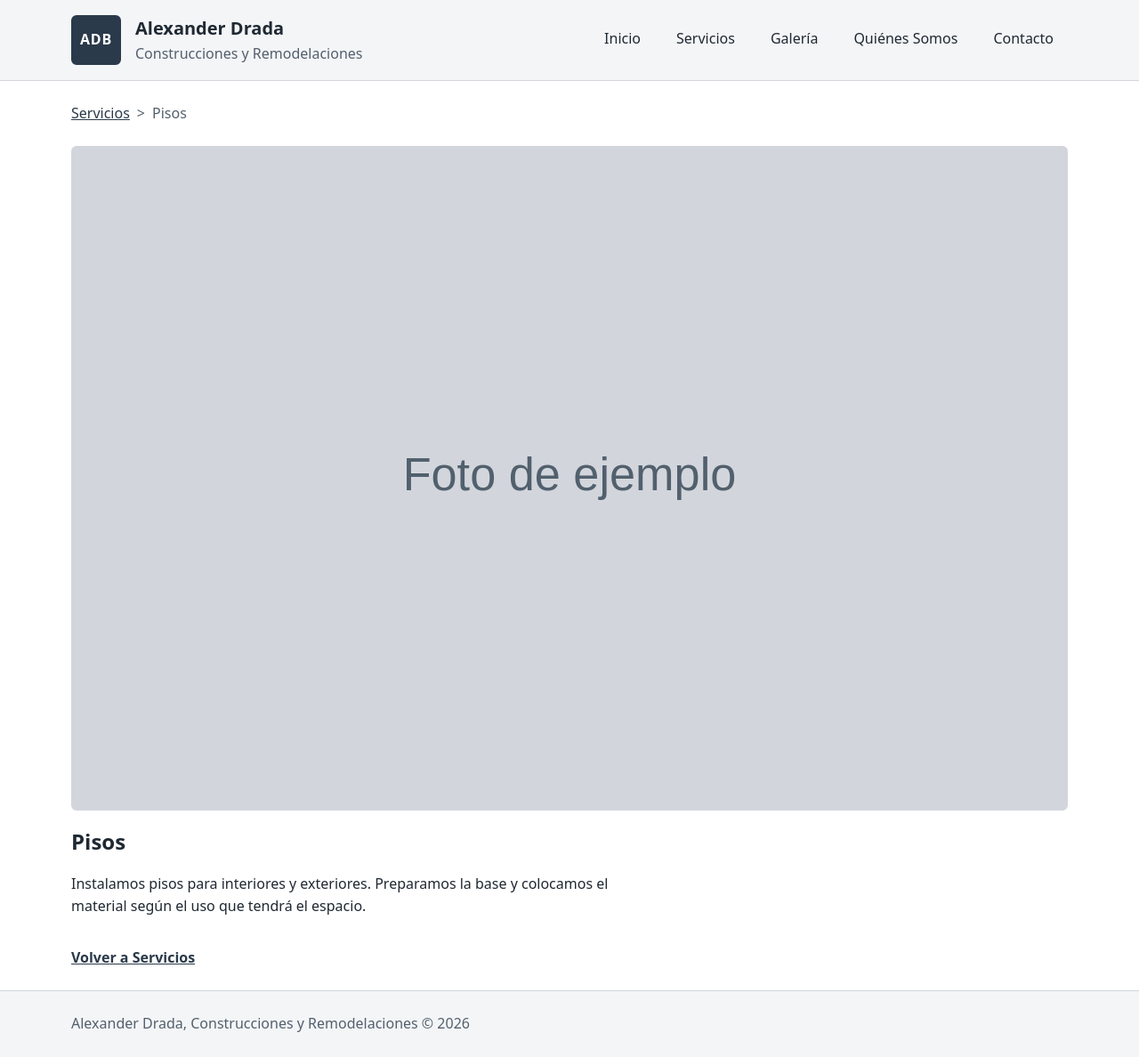
After one commit to nicohr3366/portafolio-construccion-adb, a Django app: page /servicios/pisos/ in a window 1280 px wide. The commit adds this page. Shown: the whole page at 89% size. Run offline with Django 5.2, Linux system fonts and the light colour scheme.

Commit message:
HU-06: ficha de detalle de cada servicio

```diff
--- /dev/null
+++ b/sitio/templates/sitio/servicio_detalle.html
@@ -0,0 +1,24 @@
+{% extends 'base.html' %}
+{% load static %}
+
+{% block title %}{{ servicio.nombre }} | Alexander Drada{% endblock %}
+
+{% block extra_head %}
+    <link rel="stylesheet" href="{% static 'css/servicios.css' %}">
+{% endblock %}
+
+{% block content %}
+<nav class="servicio-detalle__migas" aria-label="Ruta de navegación">
+    <a href="{% url 'sitio:servicios' %}">Servicios</a>
+    <span aria-hidden="true">&gt;</span>
+    <span>{{ servicio.nombre }}</span>
+</nav>
+
+<article class="servicio-detalle" aria-labelledby="servicio-titulo">
+    <img class="servicio-detalle__foto" src="{% static servicio.foto %}" alt="" width="1200" height="800">
+    <h1 id="servicio-titulo">{{ servicio.nombre }}</h1>
+    {# POR DEFINIR con Alexander #}
+    <p class="servicio-detalle__texto">{{ servicio.descripcion }}</p>
+    <a class="servicio-detalle__volver" href="{% url 'sitio:servicios' %}">Volver a Servicios</a>
+</article>
+{% endblock %}
--- a/sitio/urls.py
+++ b/sitio/urls.py
@@ -7,6 +7,11 @@ app_name = 'sitio'
 urlpatterns = [
     path('', views.inicio, name='inicio'),
     path('servicios/', views.servicios, name='servicios'),
+    path(
+        'servicios/<slug:slug>/',
+        views.servicio_detalle,
+        name='servicio_detalle',
+    ),
     path('galeria/', views.galeria, name='galeria'),
     path('quienes-somos/', views.quienes_somos, name='quienes_somos'),
     path('contacto/', views.contacto, name='contacto'),
--- a/sitio/views.py
+++ b/sitio/views.py
@@ -1,3 +1,4 @@
+from django.http import Http404
 from django.shortcuts import render
 
 
@@ -32,6 +33,11 @@ SERVICIOS = [
         'slug': 'construccion-desde-cero',
         'nombre': 'Construcción desde cero',
         'descripcion_corta': 'Obra nueva, desde los cimientos hasta los acabados.',
+        'descripcion': (
+            'Hacemos la obra nueva desde los cimientos hasta los acabados. '
+            'Coordinamos el trabajo para que la construcción avance en orden '
+            'y quede lista para usar.'
+        ),
         'foto': 'img/servicios/construccion-desde-cero.svg',
     },
     {
@@ -41,6 +47,11 @@ SERVICIOS = [
             'Renovamos espacios de tu casa o local para darles un nuevo uso '
             'o una nueva cara.'
         ),
+        'descripcion': (
+            'Renovamos espacios de tu casa o de tu local. Cambiamos la '
+            'distribución, los materiales o el aspecto general para darle un '
+            'nuevo uso o una nueva cara al espacio.'
+        ),
         'foto': 'img/servicios/remodelacion.svg',
     },
     {
@@ -48,6 +59,10 @@ SERVICIOS = [
         'nombre': 'Estuco',
         'descripcion_corta': (
             'Preparamos y alisamos muros y techos para dejarlos listos para pintar.'
+        ),
+        'descripcion': (
+            'Preparamos y alisamos muros y techos. Dejamos la superficie pareja '
+            'para que la pintura se aplique sobre una base limpia y lista.'
         ),
         'foto': 'img/servicios/estuco.svg',
     },
@@ -57,24 +72,40 @@ SERVICIOS = [
         'descripcion_corta': (
             'Pintura de interiores y exteriores con un acabado parejo y limpio.'
         ),
+        'descripcion': (
+            'Pintamos interiores y exteriores. Buscamos un acabado parejo y '
+            'limpio, cuidando los detalles de cada superficie.'
+        ),
         'foto': 'img/servicios/pintura.svg',
     },
     {
         'slug': 'pisos',
         'nombre': 'Pisos',
         'descripcion_corta': 'Instalación de pisos para interiores y exteriores.',
+        'descripcion': (
+            'Instalamos pisos para interiores y exteriores. Preparamos la base '
+            'y colocamos el material según el uso que tendrá el espacio.'
+        ),
         'foto': 'img/servicios/pisos.svg',
     },
     {
         'slug': 'carpinteria',
         'nombre': 'Carpintería',
         'descripcion_corta': 'Trabajos en madera hechos a la medida de tu espacio.',
+        'descripcion': (
+            'Hacemos trabajos en madera a la medida del espacio. Armamos y '
+            'ajustamos las piezas para que encajen con las medidas reales del lugar.'
+        ),
         'foto': 'img/servicios/carpinteria.svg',
     },
     {
         'slug': 'cerrajeria-en-aluminio',
         'nombre': 'Cerrajería en aluminio',
         'descripcion_corta': 'Ventanas, puertas y estructuras en aluminio.',
+        'descripcion': (
+            'Trabajamos ventanas, puertas y estructuras en aluminio. Las piezas '
+            'se toman con las medidas del espacio para que queden bien ajustadas.'
+        ),
         'foto': 'img/servicios/cerrajeria-en-aluminio.svg',
     },
     {
@@ -83,12 +114,20 @@ SERVICIOS = [
         'descripcion_corta': (
             'Divisiones para duchas y baños, a la medida del espacio.'
         ),
+        'descripcion': (
+            'Instalamos divisiones para duchas y baños. Cada división se hace a '
+            'la medida del espacio disponible.'
+        ),
         'foto': 'img/servicios/divisiones-de-bano.svg',
     },
     {
         'slug': 'asesoria-en-acabados',
         'nombre': 'Asesoría en acabados',
         'descripcion_corta': 'Te orientamos para elegir los acabados de tu obra.',
+        'descripcion': (
+            'Te orientamos para elegir los acabados de tu obra. Revisamos las '
+            'opciones y te ayudamos a decidir según lo que necesitas.'
+        ),
         'foto': 'img/servicios/asesoria-en-acabados.svg',
     },
 ]
@@ -97,6 +136,17 @@ SERVICIOS = [
 def servicios(request):
     contexto = {'servicios': SERVICIOS}
     return render(request, 'sitio/servicios.html', contexto)
+
+
+def servicio_detalle(request, slug):
+    servicio = next(
+        (item for item in SERVICIOS if item['slug'] == slug),
+        None,
+    )
+    if servicio is None:
+        raise Http404('El servicio no existe.')
+    contexto = {'servicio': servicio}
+    return render(request, 'sitio/servicio_detalle.html', contexto)
 
 
 def galeria(request):
--- a/static/css/servicios.css
+++ b/static/css/servicios.css
@@ -13,6 +13,17 @@
     border: 1px solid var(--color-border);
     border-radius: var(--radius);
     background: var(--color-bg);
+}
+
+.servicio-card__enlace {
+    display: block;
+    height: 100%;
+    color: inherit;
+    text-decoration: none;
+}
+
+.servicio-card__enlace:hover .servicio-card__nombre {
+    text-decoration: underline;
 }
 
 .servicio-card img {
@@ -50,6 +61,33 @@
     margin-bottom: 0;
 }
 
+.servicio-detalle__migas {
+    display: flex;
+    flex-wrap: wrap;
+    gap: var(--space-sm);
+    margin-bottom: var(--space-lg);
+    color: var(--color-text-muted);
+}
+
+.servicio-detalle__foto {
+    display: block;
+    width: 100%;
+    height: auto;
+    aspect-ratio: 3 / 2;
+    object-fit: cover;
+    border-radius: var(--radius);
+}
+
+.servicio-detalle__texto {
+    max-width: 40rem;
+}
+
+.servicio-detalle__volver {
+    display: inline-block;
+    margin-top: var(--space-md);
+    font-weight: 700;
+}
+
 @media (min-width: 40rem) {
     .catalogo {
         grid-template-columns: repeat(2, 1fr);
```
Also changed, not shown: sitio/templates/sitio/servicios.html (+6 -4 lines), sitio/test_servicios.py (+71 -0 lines).
